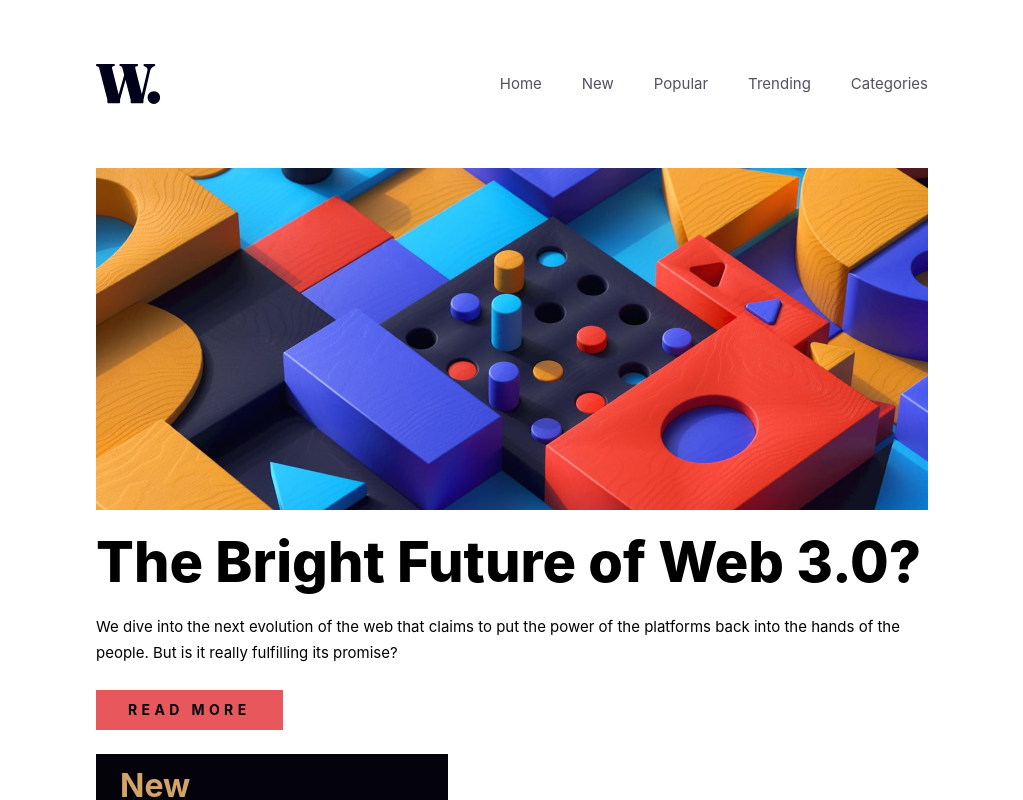
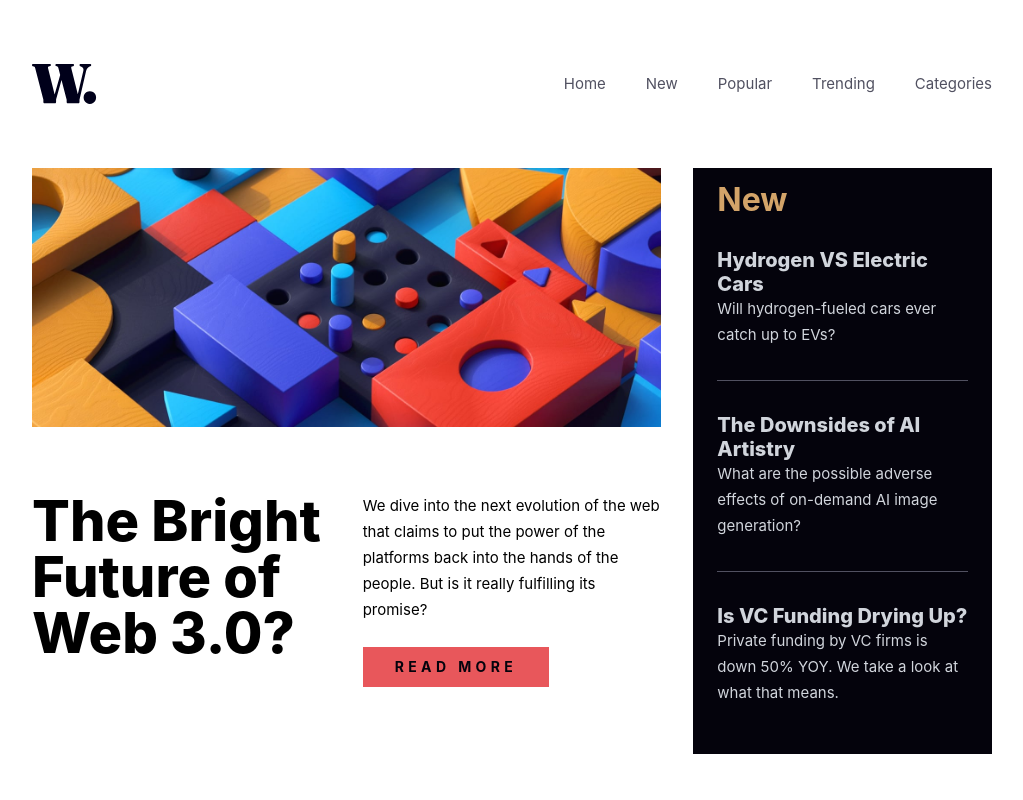
Before and after one commit to anet-eny/news-homepage, a React (Vite) app: page / in a window 1280 px wide. Shown: the top 800 px of the page, without its empty margins (128-1151 px from the left). Built offline with nearby package versions, Linux system fonts and the light colour scheme.

Commit message:
Implement grid to Hero and udpate styles of Hero and FeaturedArticles

```diff
--- a/src/App.jsx
+++ b/src/App.jsx
@@ -3,7 +3,7 @@ import Hero from "./components/Hero";
 
 function App() {
   return (
-    <div className="mx-auto px-4 sm:px-8 max-w-4xl">
+    <div className="mx-auto px-4 sm:px-8 max-w-5xl">
       <Header />
       <Hero />
     </div>
--- a/src/components/FeaturedArticles.jsx
+++ b/src/components/FeaturedArticles.jsx
@@ -1,6 +1,8 @@
-export default function FeaturedArcticles() {
+export default function FeaturedArcticles({ className = "" }) {
   return (
-    <section className="sm:max-w-88 bg-navy-950 [&_a]:block [&_h3]:text-preset-4 [&_h3:hover]:text-gold-400 [&_p]:text-preset-6 [&_h3]:text-gray-300 [&_p]:text-gray-300 [&_article]:py-8 px-6 py-4">
+    <section
+      className={`bg-navy-950 [&_a]:block [&_h3]:text-preset-4 [&_h3:hover]:text-gold-400 [&_p]:text-preset-6 [&_h3]:text-gray-300 [&_p]:text-gray-300 [&_article]:py-8 px-6 py-4 ${className}`}
+    >
       <h2 className="text-preset-3 text-gold-400">New</h2>
       <article>
         <a href="/">
--- a/src/components/Hero.jsx
+++ b/src/components/Hero.jsx
@@ -5,24 +5,26 @@ import FeaturedArcticles from "./FeaturedArticles";
 
 export default function Hero() {
   return (
-    <section className="flex flex-col gap-6">
-      <picture>
-        <source srcSet={imageDesktop} media="(min-width: 40rem)" />
+    <section className="sm:grid sm:gap-x-8 sm:[grid-template-areas:'picture_picture_articles'_'heading_main-content_articles'] sm:grid-cols-[1fr_1fr_1fr] sm:[grid-rows:1fr_1fr]">
+      <picture className="sm:[grid-area:picture]">
+        <source srcSet={imageDesktop} media="(min-width: 55rem)" />
         <img src={imageMobile} alt="Colorful wooden bricks and sticks" />
       </picture>
       <h1
-        className="text-preset-2 sm:text-preset-1"
+        className="text-preset-2 sm:text-preset-1 py-6 sm:py-0 sm:[grid-area:heading]"
         style={{ fontSize: "clamp(2.5rem, 4vw + 1rem, 3.5rem)" }}
       >
         The Bright Future of Web 3.0?
       </h1>
-      <p className="text-preset-6">
-        We dive into the next evolution of the web that claims to put the power
-        of the platforms back into the hands of the people. But is it really
-        fulfilling its promise?
-      </p>
-      <Button className="self-start">Read more</Button>
-      <FeaturedArcticles />
+      <div className="pb-10 sm:pb-0 sm:[grid-area:main-content]">
+        <p className="text-preset-6 pb-6">
+          We dive into the next evolution of the web that claims to put the
+          power of the platforms back into the hands of the people. But is it
+          really fulfilling its promise?
+        </p>
+        <Button className="self-start">Read more</Button>
+      </div>
+      <FeaturedArcticles className="sm:[grid-area:articles]" />
     </section>
   );
 }
```
